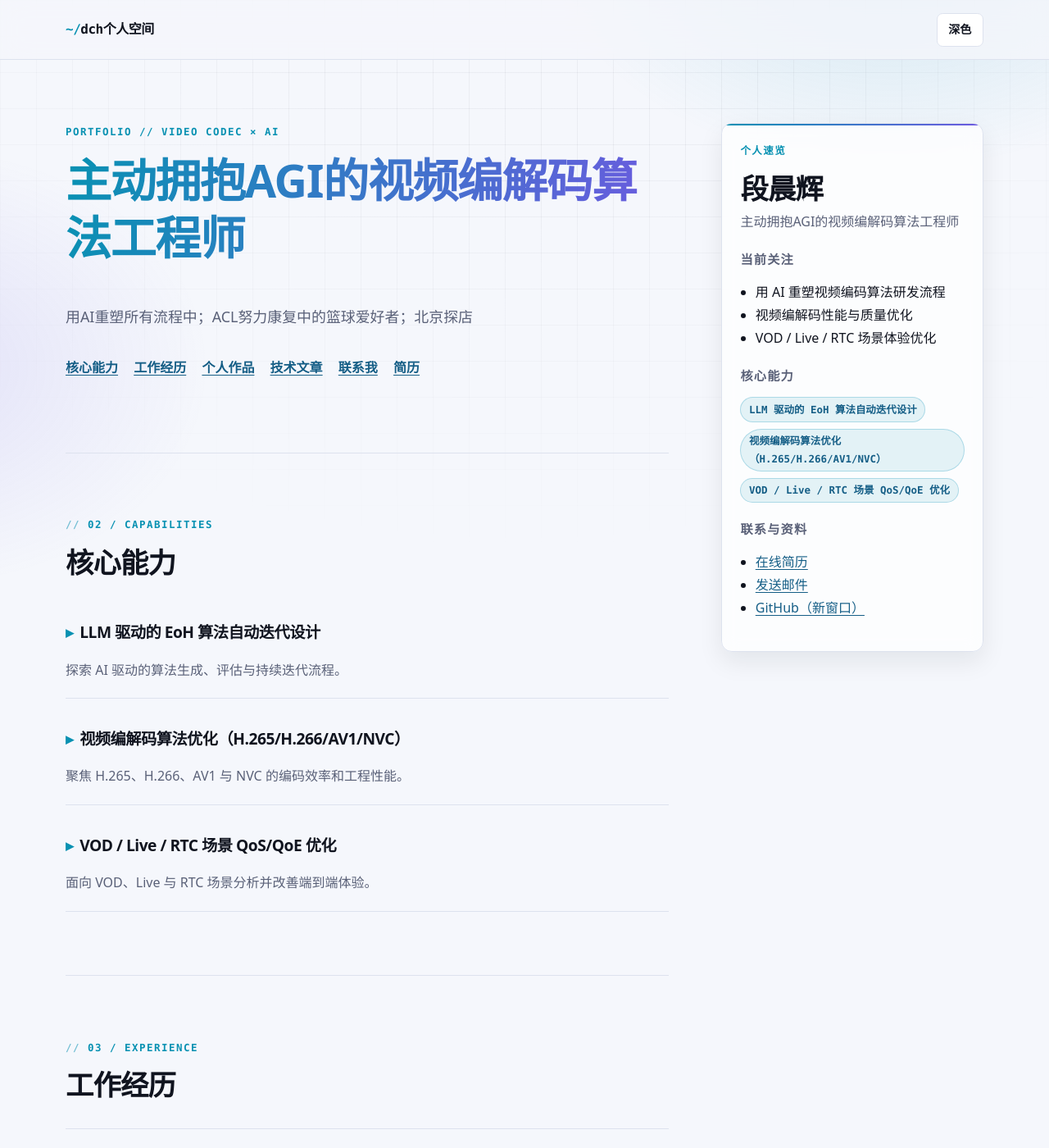
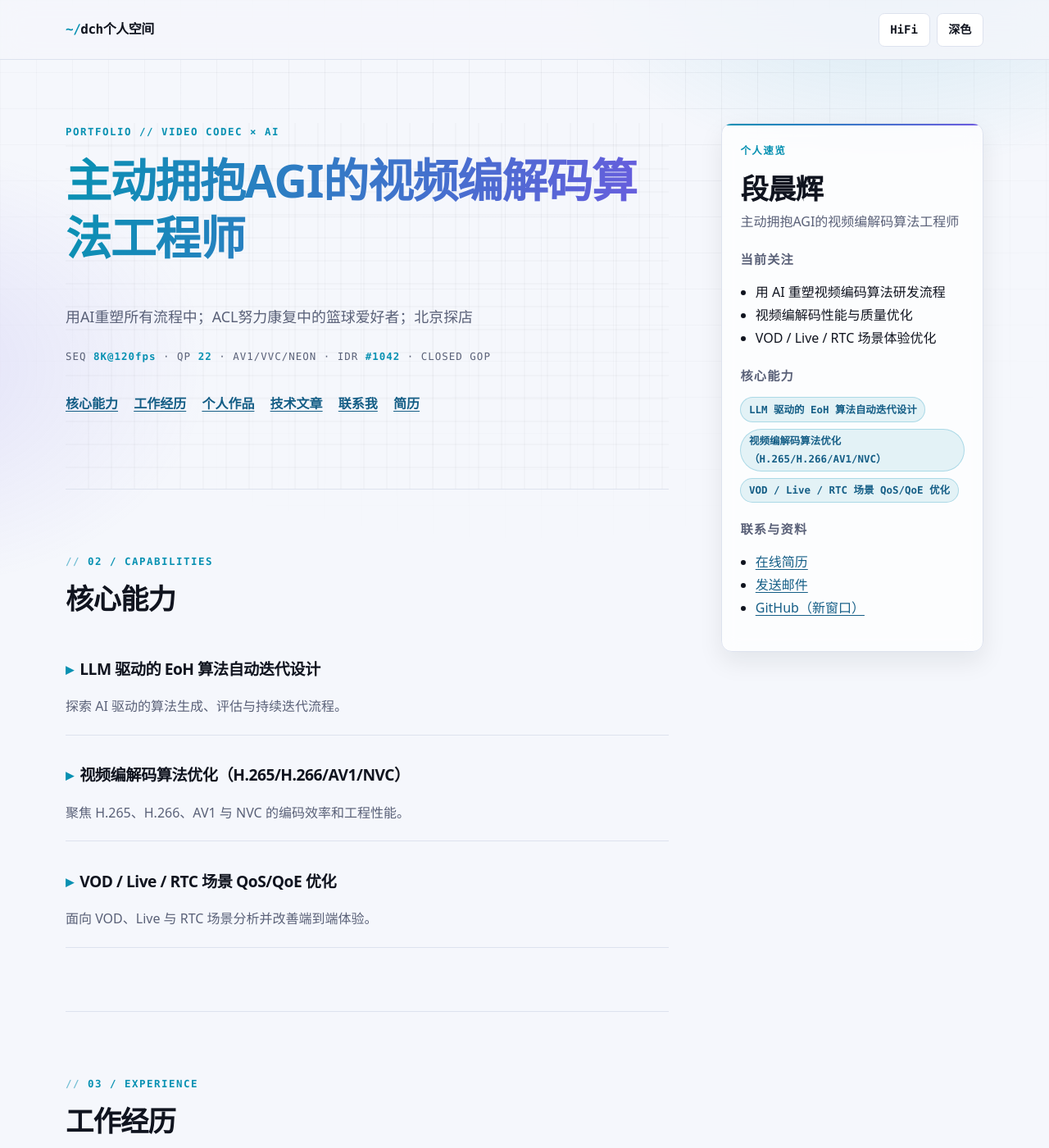
Before and after one commit to bitchenhui/bitchenhui.github.io, a Jekyll site: the page built from index.html, in a window 1280 px wide and 1400 px high. Shown: the whole window at 82% size. Built offline with Jekyll 4.4.1, drawn with Linux system fonts in a browser that asks for light colours.

Commit message:
feat: add codec-native interactive identity
- Hero title decodes in through macroblock mosaic on load
- Pointer-lit macroblock grid with deterministic motion vectors
- HiFi/240p toggle simulates low-bitrate rendering site-wide
  (sharp corners, pixelated images, scanlines), persisted locally
- Bitstream metadata line (SEQ/QP/IDR) as hero decoration
- All effects respect prefers-reduced-motion; verifier updated

```diff
--- a/_includes/head.html
+++ b/_includes/head.html
@@ -23,6 +23,9 @@
       theme = window.matchMedia("(prefers-color-scheme: dark)").matches ? "dark" : "light";
     }
     document.documentElement.dataset.theme = theme;
+    var quality;
+    try { quality = window.localStorage.getItem("site-quality"); } catch (error) { quality = null; }
+    document.documentElement.dataset.quality = quality === "low" ? "low" : "high";
   }());
 </script>
 <link rel="stylesheet" href="{{ '/assets/css/main.css' | relative_url }}">
--- a/_includes/header.html
+++ b/_includes/header.html
@@ -1,4 +1,7 @@
 <div class="shell site-header__inner">
   <a class="site-brand" href="{{ '/' | relative_url }}">{{ site.title }}</a>
-  <button id="theme-toggle" class="icon-button" type="button" aria-pressed="false" aria-label="切换深色模式" hidden>深色</button>
+  <div class="site-header__actions">
+    <button id="quality-toggle" class="icon-button" type="button" aria-pressed="false" aria-label="模拟 240p 低码率画质" hidden>HiFi</button>
+    <button id="theme-toggle" class="icon-button" type="button" aria-pressed="false" aria-label="切换深色模式" hidden>深色</button>
+  </div>
 </div>
--- a/assets/css/main.scss
+++ b/assets/css/main.scss
@@ -145,6 +145,8 @@
   gap: 1rem;
 }
 
+.site-header__actions { display: flex; gap: 0.5rem; }
+
 .site-brand {
   color: var(--ink);
   font-weight: 750;
@@ -255,7 +257,22 @@
   padding-block: clamp(2.5rem, 6vw, 5rem);
 }
 .manual-layout > :not(.manual-sidebar) { min-width: 0; grid-column: 1; }
-.manual-hero { padding-bottom: clamp(3rem, 7vw, 6rem); }
+.manual-hero { position: relative; padding-bottom: clamp(3rem, 7vw, 6rem); }
+.manual-hero > * { position: relative; z-index: 1; }
+.hero-stage { position: relative; }
+.hero-stage h1 { position: relative; z-index: 1; }
+.hero-decode {
+  position: absolute;
+  z-index: 2;
+  inset: 0;
+  pointer-events: none;
+  opacity: 1;
+  transition: opacity 0.45s ease;
+}
+.hero-decode.is-done { opacity: 0; }
+.hero-motion { position: absolute; z-index: 0; inset: 0; pointer-events: none; }
+.hero-meta { margin-top: 1.4rem; color: var(--muted); font-family: var(--mono); font-size: 0.78rem; letter-spacing: 0.08em; }
+.hero-meta b { color: var(--accent); font-weight: 650; }
 .manual-hero h1 {
   background: var(--grad);
   -webkit-background-clip: text;
@@ -377,9 +394,37 @@
   .site-footer__inner { align-items: flex-start; flex-direction: column; }
 }
 
+// 低码率模式：整站「降画质」——去圆角玻璃、像素化图像、粗网格加扫描线。
+:root[data-quality="low"] {
+  .card,
+  .profile-card,
+  .resume,
+  .tag,
+  .button,
+  .icon-button,
+  .project-card__cover { border-radius: 0; }
+  .card,
+  .profile-card,
+  .resume { backdrop-filter: none; -webkit-backdrop-filter: none; }
+  .card::before,
+  .profile-card::before,
+  .resume::before { background: var(--accent); }
+  .hero-decode,
+  img { image-rendering: pixelated; }
+  body::after {
+    background-image:
+      repeating-linear-gradient(0deg, color-mix(in srgb, var(--ink) 9%, transparent) 0 1px, transparent 1px 3px),
+      linear-gradient(var(--grid-line) 1px, transparent 1px),
+      linear-gradient(90deg, var(--grid-line) 1px, transparent 1px);
+    background-size: auto, 12px 12px, 12px 12px;
+    -webkit-mask-image: none;
+    mask-image: none;
+  }
+}
+
 @media print {
   :root { --canvas: #ffffff; --surface: #ffffff; --surface-glass: #ffffff; --ink: #111111; --muted: #444444; --line: #cccccc; --shadow: none; --glow: none; }
-  .site-header, .site-footer, .no-print { display: none !important; }
+  .site-header, .site-footer, .no-print, .hero-decode, .hero-motion { display: none !important; }
   body { background: #ffffff; }
   body::before, body::after { display: none; }
   .resume, .manual-hero h1, .resume__header h1 { border: none; box-shadow: none; padding: 0; background: none; color: inherit; -webkit-text-fill-color: inherit; }
--- a/assets/js/site.js
+++ b/assets/js/site.js
@@ -35,4 +35,239 @@
     });
     themeToggle.hidden = false;
   }
+
+  // 码率模拟开关：与主题开关同款约定，先绑定再显示，偏好写入 localStorage。
+  var qualityToggle = document.getElementById("quality-toggle");
+  var isLowQuality = root.dataset.quality === "low";
+
+  function updateQualityControl() {
+    if (!qualityToggle) return;
+    qualityToggle.textContent = isLowQuality ? "240p" : "HiFi";
+    qualityToggle.setAttribute("aria-pressed", String(isLowQuality));
+    qualityToggle.setAttribute("aria-label", isLowQuality ? "切回高画质模式" : "模拟 240p 低码率画质");
+  }
+
+  function storeQuality() {
+    try { window.localStorage.setItem("site-quality", isLowQuality ? "low" : "high"); } catch (error) { /* 画质偏好仍对本次浏览生效。 */ }
+  }
+
+  if (qualityToggle) {
+    updateQualityControl();
+    qualityToggle.addEventListener("click", function () {
+      isLowQuality = !isLowQuality;
+      root.dataset.quality = isLowQuality ? "low" : "high";
+      storeQuality();
+      updateQualityControl();
+      document.dispatchEvent(new CustomEvent("qualitychange"));
+    });
+    qualityToggle.hidden = false;
+  }
+
+  var reduceMotion = window.matchMedia("(prefers-reduced-motion: reduce)").matches;
+
+  function cssVariable(name) {
+    return getComputedStyle(root).getPropertyValue(name).trim();
+  }
+
+  // 解码入场：标题以大块马赛克逐步收敛为清晰文字，模拟逐块解码。
+  var heroTitle = document.querySelector(".manual-hero h1");
+  var decodeCanvas = document.querySelector(".hero-decode");
+  if (!reduceMotion && heroTitle && decodeCanvas && decodeCanvas.getContext) {
+    (function () {
+      var context = decodeCanvas.getContext("2d");
+      var dpr = Math.min(window.devicePixelRatio || 1, 2);
+      var width = heroTitle.offsetWidth;
+      var height = heroTitle.offsetHeight;
+      if (!width || !height) return;
+
+      var style = window.getComputedStyle(heroTitle);
+      var font = style.fontStyle + " " + style.fontWeight + " " + style.fontSize + " " + style.fontFamily;
+      context.font = font;
+
+      var lines = [];
+      var current = "";
+      var text = heroTitle.textContent.trim();
+      for (var i = 0; i < text.length; i++) {
+        var candidate = current + text[i];
+        if (current && context.measureText(candidate).width > width) {
+          lines.push(current);
+          current = text[i];
+        } else {
+          current = candidate;
+        }
+      }
+      if (current) lines.push(current);
+      if (!lines.length) return;
+
+      decodeCanvas.width = Math.round(width * dpr);
+      decodeCanvas.height = Math.round(height * dpr);
+      decodeCanvas.style.width = width + "px";
+      decodeCanvas.style.height = height + "px";
+
+      var lineHeight = parseFloat(style.lineHeight) || parseFloat(style.fontSize) * 1.3;
+      var frameSizes = [24, 14, 8, 4, 2, 1];
+      var frameIndex = 0;
+      var frameDelay = 100;
+
+      // 先按真实尺寸绘制，再降采样、最近邻放大：块越大越「糊」，模拟低码率宏块。
+      function drawFrame(blockSize) {
+        var full = document.createElement("canvas");
+        full.width = decodeCanvas.width;
+        full.height = decodeCanvas.height;
+        var fullContext = full.getContext("2d");
+        fullContext.scale(dpr, dpr);
+        fullContext.fillStyle = cssVariable("--canvas");
+        fullContext.fillRect(0, 0, width, height);
+        fullContext.fillStyle = cssVariable("--accent");
+        fullContext.font = font;
+        fullContext.textBaseline = "top";
+        for (var index = 0; index < lines.length; index++) {
+          fullContext.fillText(lines[index], 0, index * lineHeight);
+        }
+
+        var small = document.createElement("canvas");
+        small.width = Math.max(1, Math.round(width / blockSize));
+        small.height = Math.max(1, Math.round(height / blockSize));
+        var smallContext = small.getContext("2d");
+        smallContext.drawImage(full, 0, 0, small.width, small.height);
+
+        context.imageSmoothingEnabled = false;
+        context.clearRect(0, 0, decodeCanvas.width, decodeCanvas.height);
+        context.drawImage(small, 0, 0, small.width, small.height, 0, 0, decodeCanvas.width, decodeCanvas.height);
+      }
+
+      decodeCanvas.classList.add("is-active");
+
+      function step() {
+        drawFrame(frameSizes[frameIndex]);
+        frameIndex += 1;
+        if (frameIndex < frameSizes.length) {
+          window.setTimeout(step, frameDelay);
+        } else {
+          decodeCanvas.classList.add("is-done");
+        }
+      }
+
+      step();
+    }());
+  }
+
+  // 宏块网格：Hero 背景的静态网格；指针经过时该宏块点亮并画出随机运动矢量。
+  var heroSection = document.querySelector(".manual-hero");
+  var motionCanvas = document.querySelector(".hero-motion");
+  if (heroSection && motionCanvas && motionCanvas.getContext) {
+    (function () {
+      var context = motionCanvas.getContext("2d");
+      var dpr = Math.min(window.devicePixelRatio || 1, 2);
+      var raf = null;
+      var active = {};
+
+      function cellSize() {
+        return (isLowQuality ? 56 : 28);
+      }
+
+      function resize() {
+        motionCanvas.width = Math.round(heroSection.offsetWidth * dpr);
+        motionCanvas.height = Math.round(heroSection.offsetHeight * dpr);
+        motionCanvas.style.width = heroSection.offsetWidth + "px";
+        motionCanvas.style.height = heroSection.offsetHeight + "px";
+      }
+
+      function drawGrid() {
+        var size = cellSize() * dpr;
+        context.clearRect(0, 0, motionCanvas.width, motionCanvas.height);
+        context.strokeStyle = cssVariable("--grid-line");
+        context.lineWidth = 1;
+        context.beginPath();
+        for (var x = size; x < motionCanvas.width; x += size) {
+          context.moveTo(x, 0);
+          context.lineTo(x, motionCanvas.height);
+        }
+        for (var y = size; y < motionCanvas.height; y += size) {
+          context.moveTo(0, y);
+          context.lineTo(motionCanvas.width, y);
+        }
+        context.stroke();
+      }
+
+      // 同一宏块的矢量方向由坐标决定：每次划过结果一致，像真实的估计输出。
+      function seedFor(cx, cy) {
+        var value = (cx * 73856093) ^ (cy * 19349663);
+        value = Math.imul(value ^ (value >> 13), 1274126177);
+        return ((value ^ (value >> 16)) >>> 0) / 4294967295;
+      }
+
+      function drawVectors(now) {
+        var size = cellSize() * dpr;
+        var accent = cssVariable("--accent");
+        context.lineWidth = Math.max(1, dpr);
+        for (var key in active) {
+          var age = now - active[key];
+          if (age > 700) {
+            delete active[key];
+            continue;
+          }
+          var parts = key.split(",");
+          var cx = parseInt(parts[0], 10);
+          var cy = parseInt(parts[1], 10);
+          var alpha = 1 - age / 700;
+          var seed = seedFor(cx, cy);
+          var angle = seed * Math.PI * 2;
+          var length = (5 + seed * 9) * dpr;
+          var px = (cx + 0.5) * size;
+          var py = (cy + 0.5) * size;
+          var hx = px + Math.cos(angle) * length;
+          var hy = py + Math.sin(angle) * length;
+          context.fillStyle = accent;
+          context.strokeStyle = accent;
+          context.globalAlpha = alpha * 0.14;
+          context.fillRect(cx * size + 1, cy * size + 1, size - 2, size - 2);
+          context.globalAlpha = alpha * 0.9;
+          context.beginPath();
+          context.moveTo(px, py);
+          context.lineTo(hx, hy);
+          context.stroke();
+          context.beginPath();
+          context.arc(hx, hy, 1.6 * dpr, 0, Math.PI * 2);
+          context.fill();
+        }
+        context.globalAlpha = 1;
+      }
+
+      function frame(now) {
+        drawGrid();
+        if (!reduceMotion) drawVectors(now);
+        if (Object.keys(active).length === 0) {
+          raf = null;
+          return;
+        }
+        raf = window.requestAnimationFrame(frame);
+      }
+
+      function ensureLoop() {
+        if (!raf) raf = window.requestAnimationFrame(frame);
+      }
+
+      resize();
+      window.addEventListener("resize", function () {
+        resize();
+        ensureLoop();
+      });
+      document.addEventListener("qualitychange", ensureLoop);
+
+      if (reduceMotion) {
+        drawGrid();
+      } else {
+        heroSection.addEventListener("pointermove", function (event) {
+          var rect = motionCanvas.getBoundingClientRect();
+          var size = cellSize();
+          var cx = Math.floor((event.clientX - rect.left) / size);
+          var cy = Math.floor((event.clientY - rect.top) / size);
+          active[cx + "," + cy] = performance.now();
+          ensureLoop();
+        });
+        drawGrid();
+      }
+    }());
+  }
 }());
--- a/index.html
+++ b/index.html
@@ -5,8 +5,13 @@
 <div class="shell manual-layout">
   <section class="manual-hero" aria-labelledby="intro-title">
     <p class="eyebrow">PORTFOLIO // VIDEO CODEC × AI</p>
-    <h1 id="intro-title">{{ site.author.role | escape }}</h1>
+    <div class="hero-stage">
+      <h1 id="intro-title">{{ site.author.role | escape }}</h1>
+      <canvas class="hero-decode" aria-hidden="true"></canvas>
+    </div>
     <p class="manual-hero__lead">{{ site.author.intro | escape }}</p>
+    <p class="hero-meta" aria-hidden="true">SEQ <b>8K@120fps</b> · QP <b>22</b> · AV1/VVC/NEON · IDR <b>#1042</b> · CLOSED GOP</p>
+    <canvas class="hero-motion" aria-hidden="true"></canvas>
     <nav class="anchor-nav" aria-label="本页内容">
       <a href="#capabilities">核心能力</a>
       <a href="#experience">工作经历</a>
--- a/scripts/verify_site.rb
+++ b/scripts/verify_site.rb
@@ -221,6 +221,7 @@
 robots_source = Pathname.new("robots.txt").read
 
 abort "FAIL: header lacks theme control." unless header_source.include?('id="theme-toggle"')
+abort "FAIL: header lacks quality control." unless header_source.include?('id="quality-toggle"')
 abort "FAIL: theme control must be hidden until JavaScript initializes." unless header_source.match?(/<button\b[^>]*id="theme-toggle"[^>]*\bhidden\b[^>]*>/)
 resume_source = Pathname.new("resume/index.html").read
 %w[site.data.experience site.data.projects site.skills data-print-button].each do |marker|
@@ -252,6 +253,8 @@
 abort "FAIL: pre-stylesheet theme initializer lacks #{missing_initializer_markers.join(', ')}." unless missing_initializer_markers.empty?
 abort "FAIL: site controller does not reuse the initialized theme." unless script_source.match?(/initialTheme\s*=\s*root\.dataset\.theme/)
 abort "FAIL: site controller does not preserve safe theme writes." unless script_source.include?("try { window.localStorage.setItem")
+abort "FAIL: quality preference is not persisted." unless script_source.include?("site-quality")
+abort "FAIL: hero decode layer missing controller support." unless script_source.include?("hero-decode") && script_source.include?("hero-motion")
 %w[aria-pressed aria-label].each do |attribute|
   abort "FAIL: theme control does not update #{attribute}." unless script_source.include?(attribute)
 end
@@ -333,6 +336,9 @@
   include\ experience-item.html
   site.data.projects
   site.posts
+  hero-decode
+  hero-motion
+  hero-meta
 ]
 missing_home_source_markers = required_home_source_markers.reject { |marker| home_source.include?(marker.tr("\\", "")) }
 unless missing_home_source_markers.empty?
```
Also changed, not shown: README.md.
